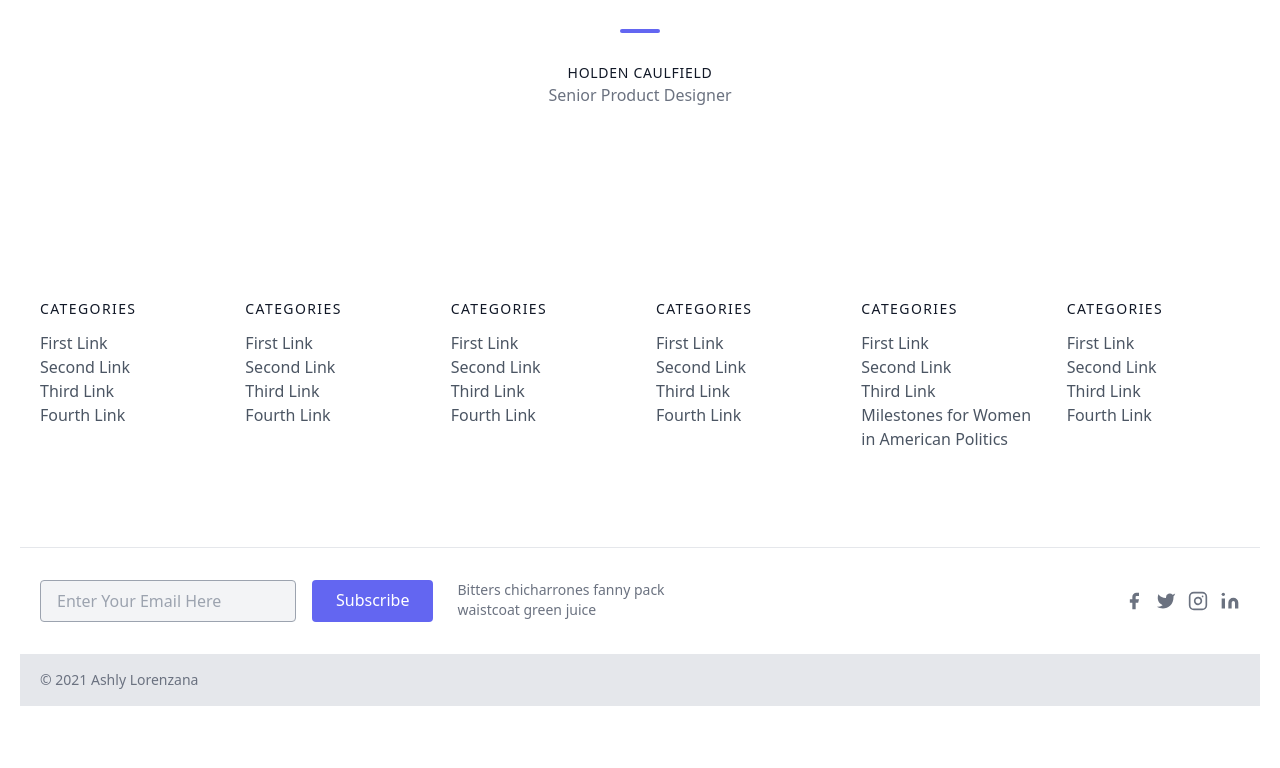
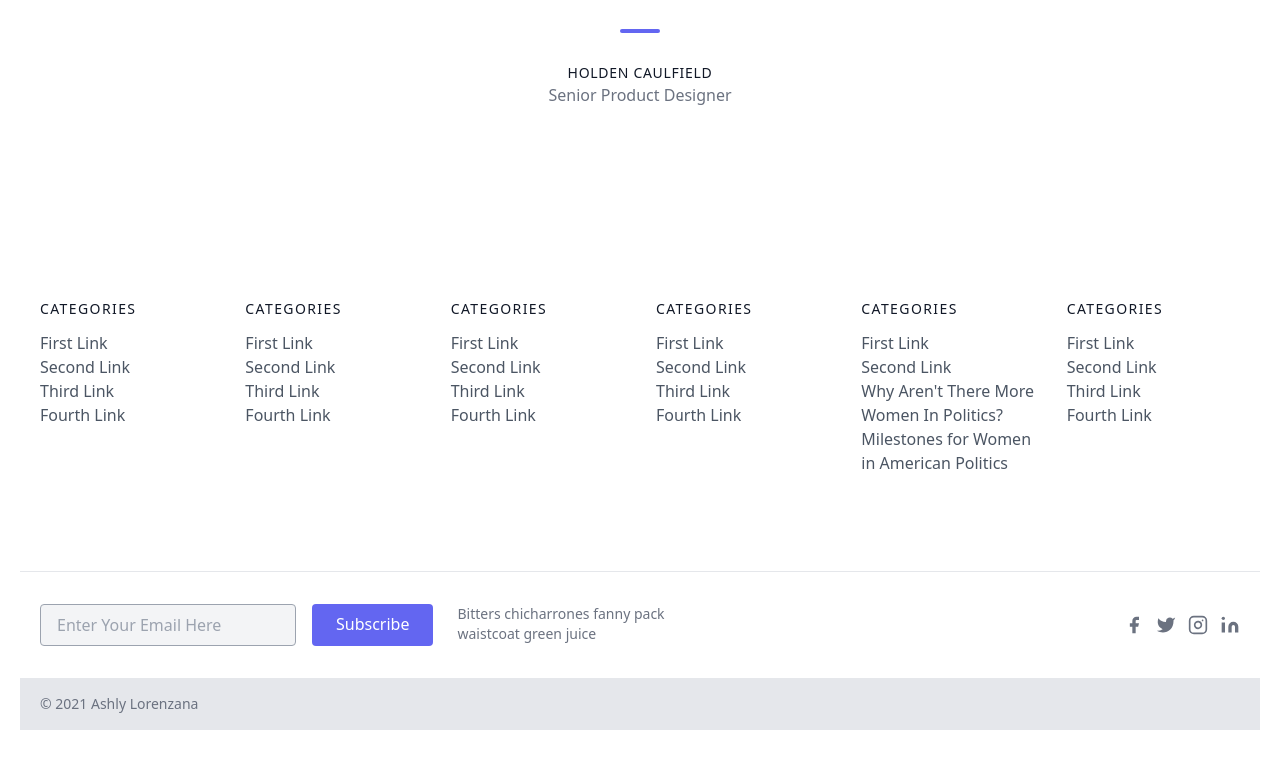
Before and after one commit to ashloren/File-Mind, a plain HTML site: page index.html in a window 1280 px wide. Shown: the part 3040-3808 px from the top of the page. Drawn offline with nearby package versions, Linux system fonts and the light colour scheme.

Commit message:
Update index.html

```diff
--- a/index.html
+++ b/index.html
@@ -289,7 +289,7 @@
             <a class="text-gray-600 hover:text-gray-800">Second Link</a>
           </li>
           <li>
-            <a class="text-gray-600 hover:text-gray-800">Third Link</a>
+            <a href="https://www.npr.org/2016/06/11/481424890/even-with-a-female-presumptive-nominee-women-are-underrepresented-in-politics" class="text-gray-600 hover:text-gray-800">Why Aren't There More Women In Politics?</a>
           </li>
           <li>
             <a href="https://cawp.rutgers.edu/facts/milestones-for-women" class="text-gray-600 hover:text-gray-800">Milestones for Women in American Politics</a>
```
